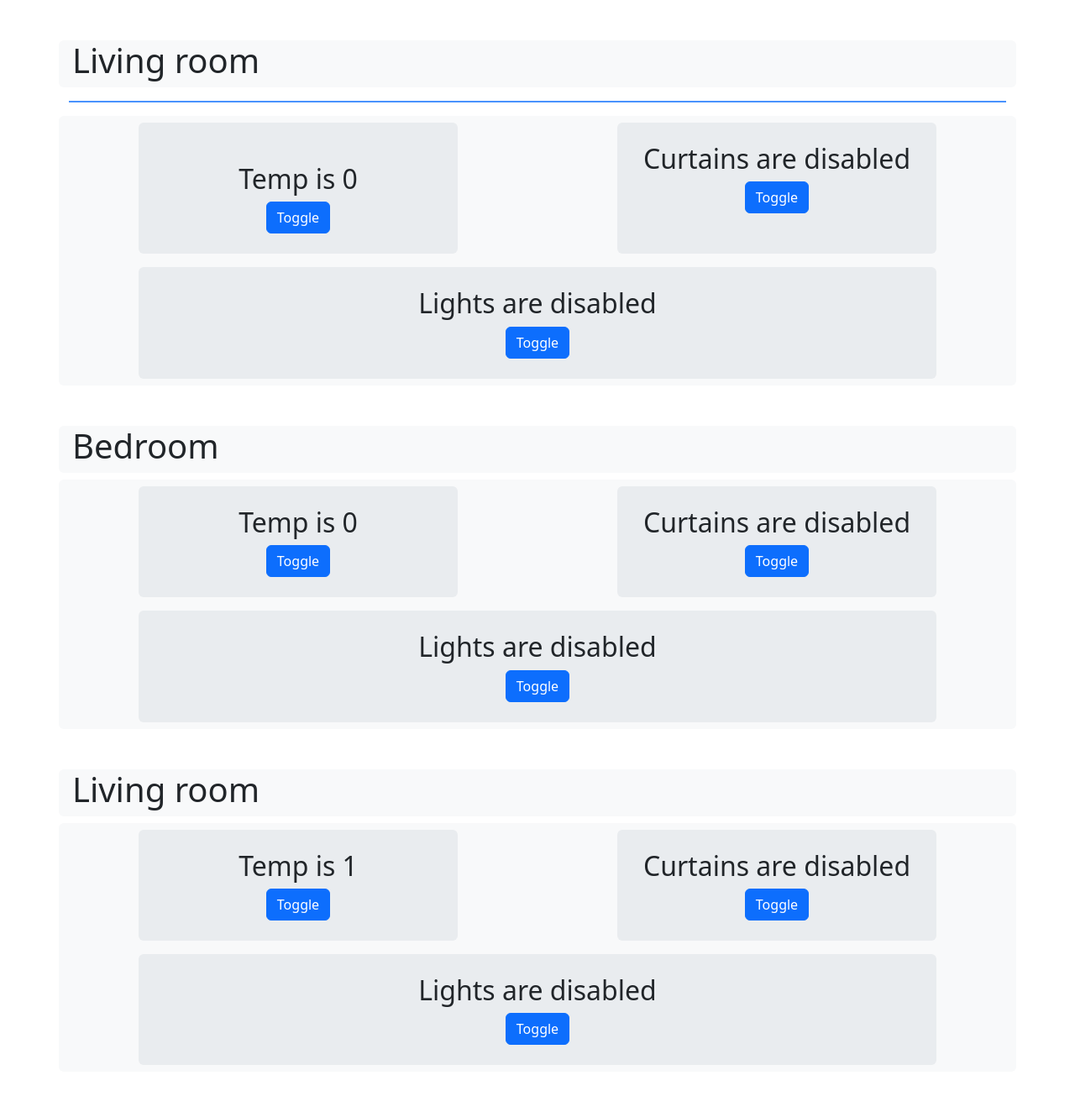
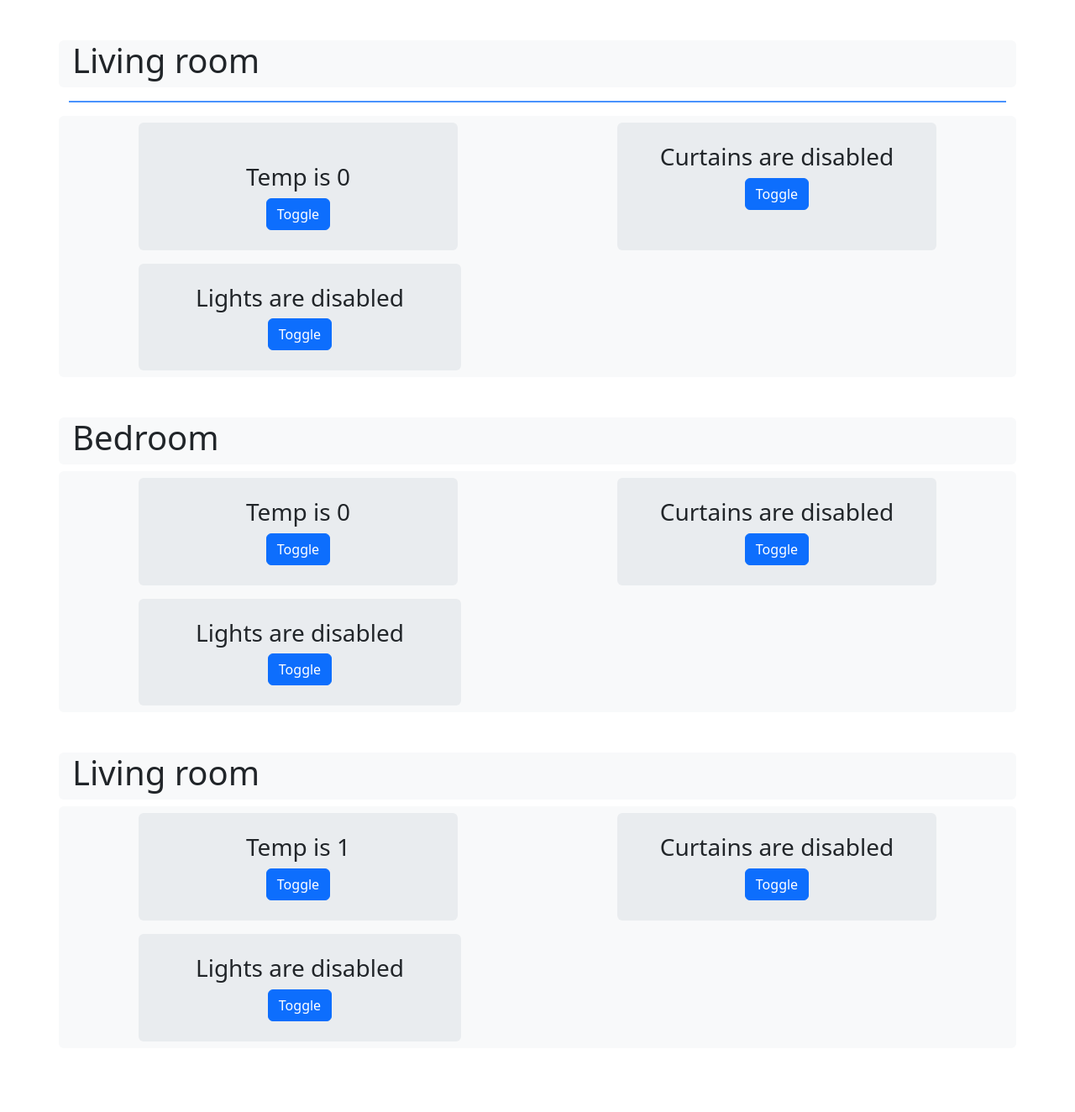
Before and after one commit to electromop/iot, a Flask app: page / in a window 1280 px wide. Shown: the whole page at 84% size. After the commit the page ends 1240 px from the top, so only its background shows below. Run offline with Flask 2, Linux system fonts and the light colour scheme.

Commit message:
rewrite get methods

```diff
--- a/server/app.py
+++ b/server/app.py
@@ -45,20 +45,20 @@ def index():
         kitchenroom_temp_var=kitchenroom['temp'],
     )
 
-####################LIVINGROOM###########################
-@app.route('/api/livingroom/<module>')
-def livingroom_cond(module):
-    return jsonify({f'{module}':livingroom[f'{module}']})
+#################### ROOM MODULE CONDITION #######################
+@app.route('/api/<room>/<module>')
+def room_module_cond(module, room):
+    try:
+        return jsonify({f'{module}':globals()[room][f'{module}']})
+    except KeyError:
+        return 'Name Error, there is no room or module with such name'
 
-####################KITCHENROOM###########################
-@app.route('/api/kitchenroom/<module>')
-def kitchenroom_cond(module):
-    return jsonify({f'{module}':kitchenroom[f'{module}']})
-
-####################BEDROOM###########################
-@app.route('/api/bedroom/<module>')
-def bedroom_cond(module):
-    return jsonify({f'{module}':bedroom[f'{module}']})
+@app.route('/api/<room>')
+def room_cond(room):
+    try:
+        return jsonify(globals()[room])
+    except KeyError:
+        return 'Name Error, there is no room with such name'
 
 if __name__ == '__main__':
     app.run(host='0.0.0.0', port=8090)
--- a/server/static/curtains.js
+++ /dev/null
@@ -1,3 +0,0 @@
-var client = new HttpClient();
-var text = client.get('http://some/thing?with=arguments', function(response) {return response});
-const stats = JSON.parse(text);
--- a/server/templates/index.html
+++ b/server/templates/index.html
@@ -4,10 +4,9 @@
     <meta charset="UTF-8">
     <meta http-equiv="X-UA-Compatible" content="IE=edge">
     <meta name="viewport" content="width=device-width, initial-scale=1.0">
-    <link rel="stylesheet" href="style.css">
+    <link rel="stylesheet" href="css/style.css">
     <link href="https://cdn.jsdelivr.net/npm/bootstrap@5.3.0-alpha1/dist/css/bootstrap.min.css" rel="stylesheet" integrity="sha384-GLhlTQ8iRABdZLl6O3oVMWSktQOp6b7In1Zl3/Jr59b6EGGoI1aFkw7cmDA6j6gD" crossorigin="anonymous">
     <script src="https://cdn.jsdelivr.net/npm/bootstrap@5.3.0-alpha1/dist/js/bootstrap.bundle.min.js" integrity="sha384-w76AqPfDkMBDXo30jS1Sgez6pr3x5MlQ1ZAGC+nuZB+EYdgRZgiwxhTBTkF7CXvN" crossorigin="anonymous"></script>
-    <script src="static\curtains.js"></script>
     <title>electromop IoT</title>
 </head>
 <body>
@@ -21,9 +20,9 @@
             <hr class="border border-primary border-1 opacity-75">
             <div class="row mb-5 mt-2 bg-body-tertiary rounded-2">
                 <div class="col-1"></div>
-                <div class="col-4 bg-body-secondary rounded-2 my-2" id="widget">
+                <div class="col-4 bg-body-secondary rounded-2 my-2" id="widget" style="max-width: 30vw; max-height: 30vw;">
                     <div class="d-flex justify-content-center mt-5">
-                        <h2>Temp is {{ livingroom_temp_var }}</h2>
+                        <h3>Temp is {{ livingroom_temp_var }}</h3>
                      </div>
                     <div class="d-flex justify-content-center mb-4">
                         <input type="checkbox" class="btn-check" id="btn-check-1" autocomplete="off">
@@ -31,9 +30,9 @@
                     </div>
                 </div>
                 <div class="col-2"></div>
-                <div class="col-4 bg-body-secondary rounded-2 my-2" id="widget">
+                <div class="col-4 bg-body-secondary rounded-2 my-2" id="widget" style="max-width: 30vw; max-height: 30vw;">
                     <div class="d-flex justify-content-center mt-4">
-                        <h2>Curtains are {{ livingroom_curt_var }}</h2>
+                        <h3>Curtains are {{ livingroom_curt_var }}</h3>
                      </div>
                     <div class="d-flex justify-content-center mb-4">
                         <input type="checkbox" class="btn-check" id="btn-check-2" autocomplete="off">
@@ -42,9 +41,9 @@
                 </div>
                 <div class="col-1"></div>
                 <div class="col-1"></div>
-                <div class="col-10 bg-body-secondary rounded-2 my-2" id="widget">
+                <div class="col-10 bg-body-secondary rounded-2 my-2" id="widget" style="max-width: 30vw; max-height: 30vw;">
                     <div class="d-flex justify-content-center mt-4">
-                        <h2>Lights are {{ livingroom_lights_var }}</h2>
+                        <h3>Lights are {{ livingroom_lights_var }}</h3>
                      </div>
                     <div class="d-flex justify-content-center mb-4">
                         <input type="checkbox" class="btn-check" id="btn-check-3" autocomplete="off">
@@ -60,9 +59,9 @@
             </div>
             <div class="row mb-5 mt-2 bg-body-tertiary rounded-2">
                 <div class="col-1"></div>
-                <div class="col-4 bg-body-secondary rounded-2 my-2" id="widget">
+                <div class="col-4 bg-body-secondary rounded-2 my-2" id="widget" style="max-width: 30vw; max-height: 30vw;">
                     <div class="d-flex justify-content-center mt-4">
-                        <h2>Temp is {{ bedroom_temp_var }}</h2>
+                        <h3>Temp is {{ bedroom_temp_var }}</h3>
                      </div>
                     <div class="d-flex justify-content-center mb-4">
                         <input type="checkbox" class="btn-check" id="btn-check-4" autocomplete="off">
@@ -70,9 +69,9 @@
                     </div>
                 </div>
                 <div class="col-2"></div>
-                <div class="col-4 bg-body-secondary rounded-2 my-2" id="widget">
+                <div class="col-4 bg-body-secondary rounded-2 my-2" id="widget" style="max-width: 30vw; max-height: 30vw;">
                     <div class="d-flex justify-content-center mt-4">
-                        <h2>Curtains are {{ bedroom_curt_var }}</h2>
+                        <h3>Curtains are {{ bedroom_curt_var }}</h3>
                      </div>
                     <div class="d-flex justify-content-center mb-4">
                         <input type="checkbox" class="btn-check" id="btn-check-5" autocomplete="off">
@@ -81,9 +80,9 @@
                 </div>
                 <div class="col-1"></div>
                 <div class="col-1"></div>
-                <div class="col bg-body-secondary rounded-2 my-2" id="widget">
+                <div class="col bg-body-secondary rounded-2 my-2" id="widget" style="max-width: 30vw; max-height: 30vw;">
                     <div class="d-flex justify-content-center mt-4">
-                        <h2>Lights are {{ bedroom_lights_var }}</h2>
+                        <h3>Lights are {{ bedroom_lights_var }}</h3>
                      </div>
                     <div class="d-flex justify-content-center mb-4">
                         <input type="checkbox" class="btn-check" id="btn-check-6" autocomplete="off">
@@ -99,9 +98,9 @@
             </div>
             <div class="row mb-5 mt-2 bg-body-tertiary rounded-2">
                 <div class="col-1"></div>
-                <div class="col-4 bg-body-secondary rounded-2 my-2" id="widget">
+                <div class="col-4 bg-body-secondary rounded-2 my-2" id="widget" style="max-width: 30vw; max-height: 30vw;">
                     <div class="d-flex justify-content-center mt-4">
-                        <h2>Temp is {{ kitchenroom_temp_var }}</h2>
+                        <h3>Temp is {{ kitchenroom_temp_var }}</h3>
                      </div>
                     <div class="d-flex justify-content-center mb-4">
                         <input type="checkbox" class="btn-check" id="btn-check-2" autocomplete="off">
@@ -109,9 +108,9 @@
                     </div>
                 </div>
                 <div class="col-2"></div>
-                <div class="col-4 bg-body-secondary rounded-2 my-2" id="widget">
+                <div class="col-4 bg-body-secondary rounded-2 my-2" id="widget" style="max-width: 30vw; max-height: 30vw;">
                     <div class="d-flex justify-content-center mt-4">
-                        <h2>Curtains are {{ kitchenroom_curt_var }}</h2>
+                        <h3>Curtains are {{ kitchenroom_curt_var }}</h3>
                      </div>
                     <div class="d-flex justify-content-center mb-4">
                         <input type="checkbox" class="btn-check" id="btn-check-2" autocomplete="off">
@@ -120,9 +119,9 @@
                 </div>
                 <div class="col-1"></div>
                 <div class="col-1"></div>
-                <div class="col bg-body-secondary rounded-2 my-2" id="widget">
+                <div class="col bg-body-secondary rounded-2 my-2" id="widget" style="max-width: 30vw; max-height: 30vw;">
                     <div class="d-flex justify-content-center mt-4">
-                        <h2>Lights are {{ kitchenroom_lights_var }}</h2>
+                        <h3>Lights are {{ kitchenroom_lights_var }}</h3>
                      </div>
                     <div class="d-flex justify-content-center mb-4">
                         <input type="checkbox" class="btn-check" id="btn-check-2" autocomplete="off">
```
Also changed, not shown: server/static/css/style.css (added).
